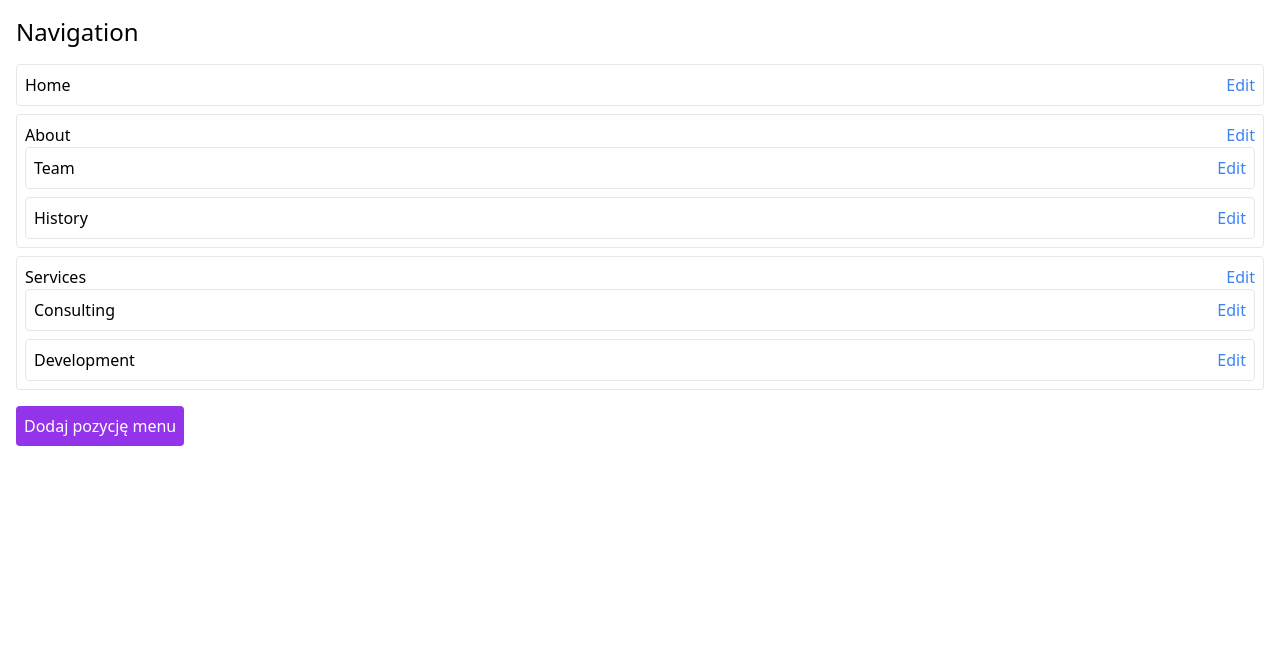
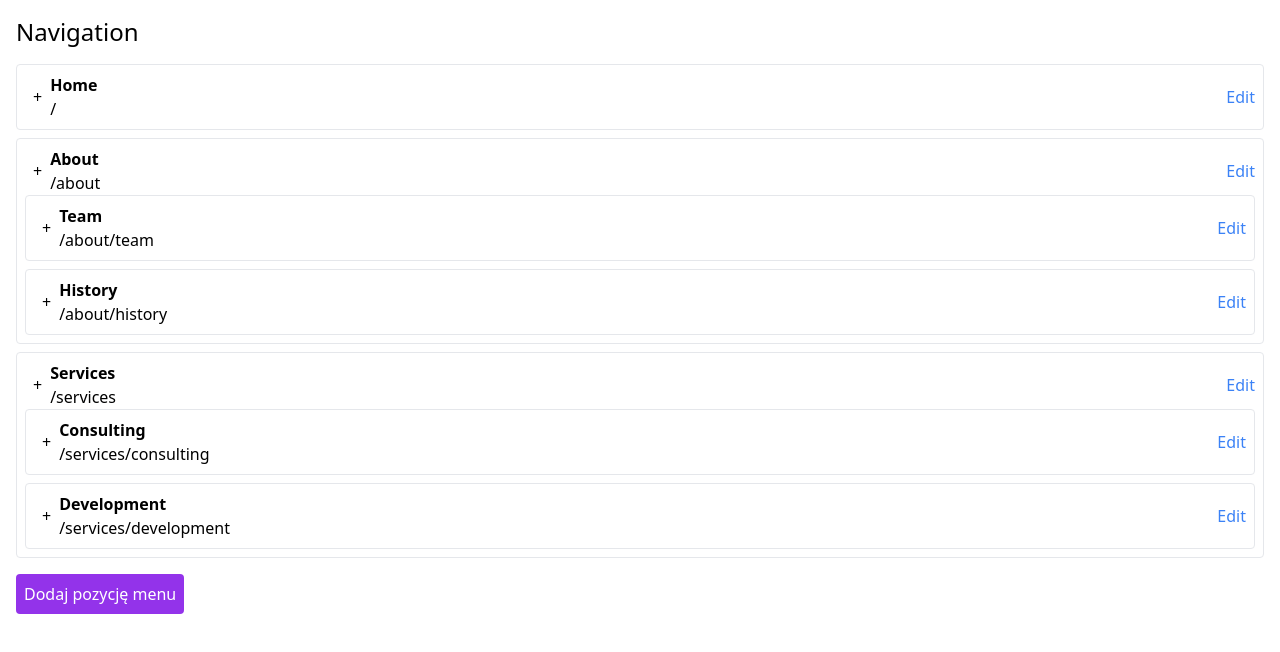
Before and after one commit to 13Groszy/recruitment_task, a Next.js app in the folder droplo_task/: page / in a window 1280 px wide. Shown: the top 652 px of the page. Built offline with nearby package versions, Linux system fonts and the light colour scheme.

Commit message:
Add links display & drag&drop trigger

```diff
--- a/droplo_task/src/components/NavigationList.tsx
+++ b/droplo_task/src/components/NavigationList.tsx
@@ -1,4 +1,5 @@
 import React from "react";
+import { useDraggable } from '@dnd-kit/core';
 import EditNavigationItem from "./EditNavigationItem";
 
 interface NavigationItem {
@@ -42,13 +43,25 @@ const ListItem: React.FC<{
   onCancel: () => void;
   editingItemId: string | null;
 }> = ({ item, onEdit, isEditing, onUpdate, onCancel, editingItemId }) => {
+  const { attributes, listeners, setNodeRef } = useDraggable({
+    id: item.id,
+  });
+
   return (
-    <li className="flex flex-col p-2 border rounded">
-      <div className="flex justify-between items-center">
-        <span>{item.label}</span>
-        <button onClick={() => onEdit(item.id)} className="text-blue-500">
-          Edit
-        </button>
+    <li ref={setNodeRef} className="flex flex-col p-2 border rounded">
+      <div className="flex items-center">
+        <div {...attributes} {...listeners} className="cursor-grab p-2">
+          <span className="drag_icon">+</span>
+        </div>
+        <div className="flex justify-between items-center flex-grow">
+          <div className="flex flex-col">
+            <span className="font-bold">{item.label}</span>
+            <span>{item.url}</span>
+          </div>
+          <button onClick={() => onEdit(item.id)} className="text-blue-500">
+            Edit
+          </button>
+        </div>
       </div>
       {isEditing && (
         <EditNavigationItem
```
